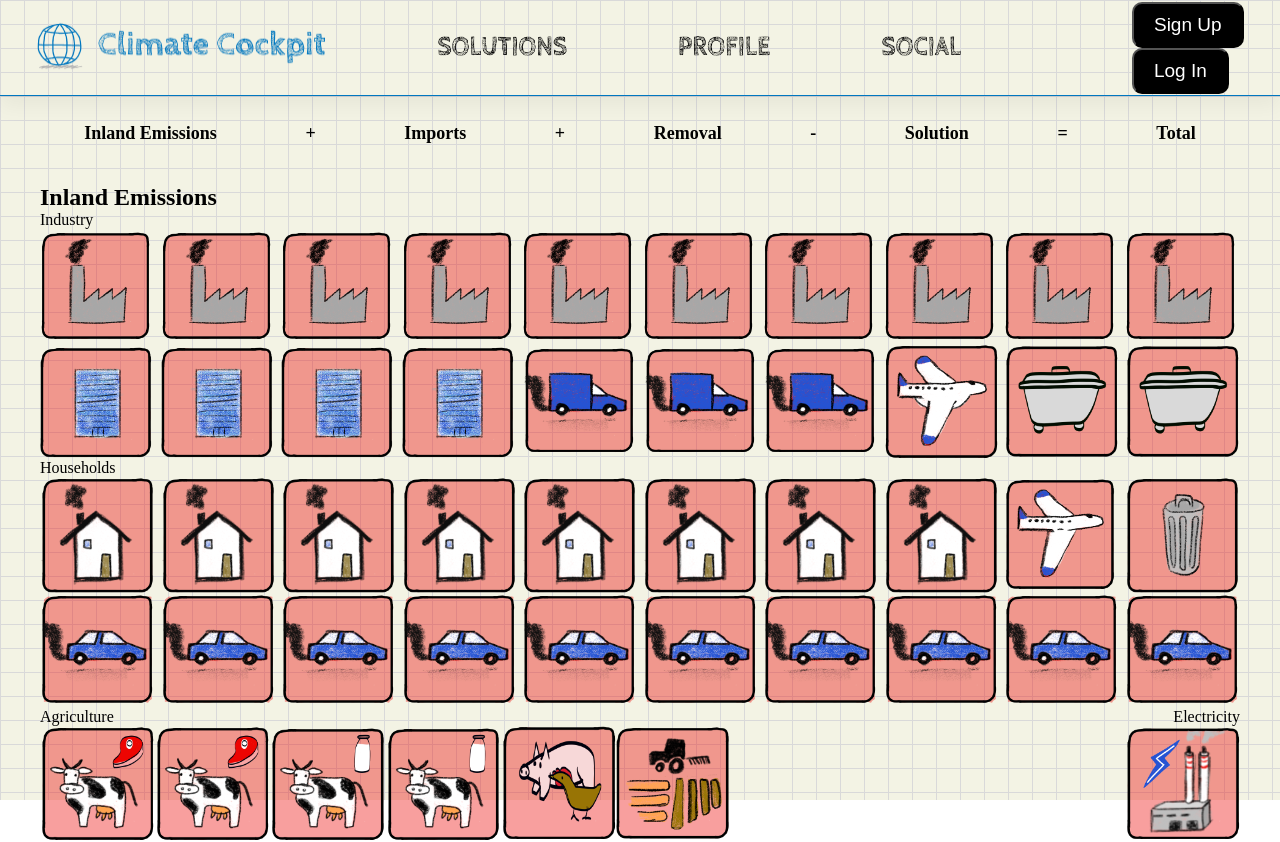
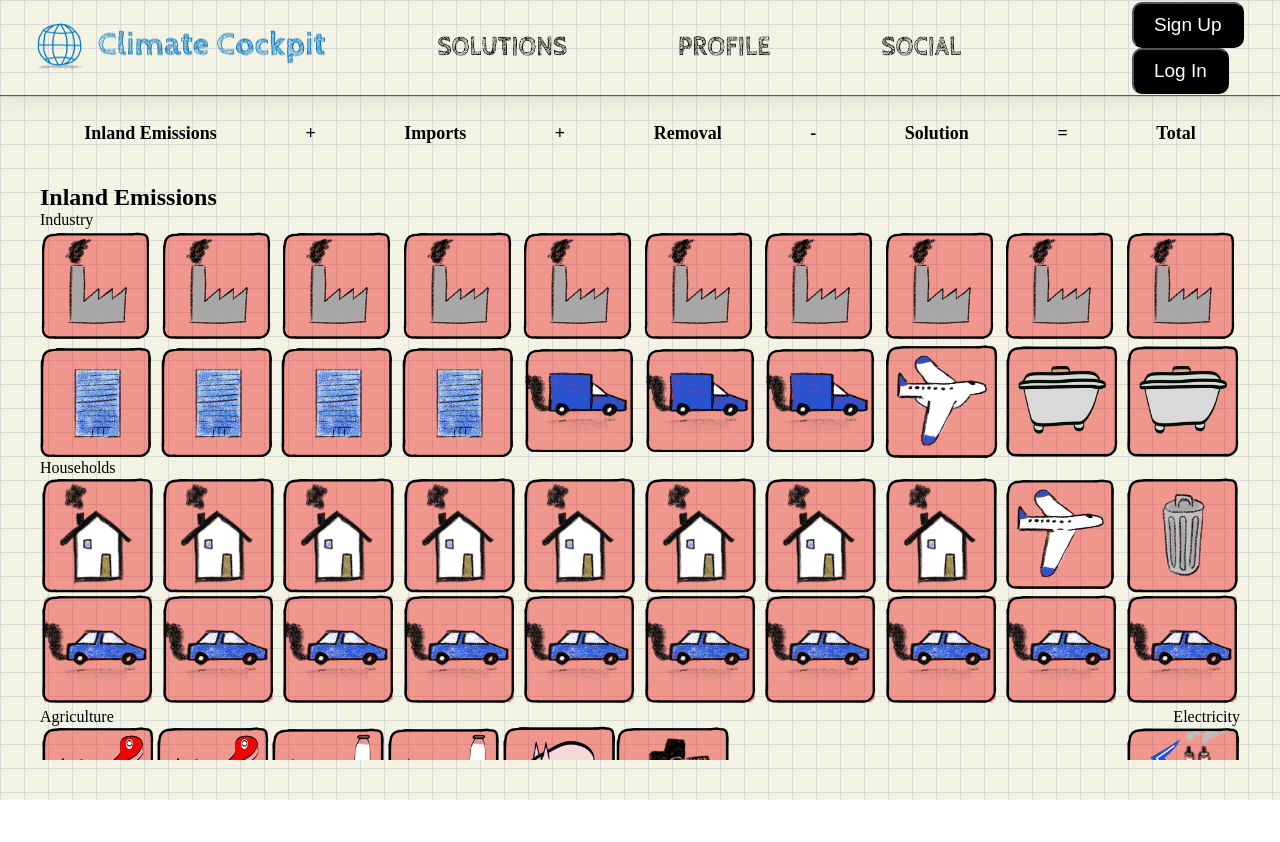
Before and after one commit to ChingT/Climate-Cockpit, a React (Vite) app in the folder frontend/: page /solutions in a window 1280 px wide. Shown: the top 842 px of the page. After the commit the page ends 800 px from the top, so only its background shows below. Built offline with nearby package versions, Linux system fonts and the light colour scheme; what javascript-time-ago would draw is missing.

Commit message:
Temporarily solution with overflow to be able to edit the Solution Page

```diff
--- a/frontend/src/pages/SolutionsPage.jsx
+++ b/frontend/src/pages/SolutionsPage.jsx
@@ -5,6 +5,7 @@ import SolutionDashboard from "../components/Dashboard/SolutionDashboard.jsx";
 
 const Main = styled.div`
   margin-top: 4rem;
+  overflow: scroll;
 `;
 const SolutionsPage = () => {
   return (
```
